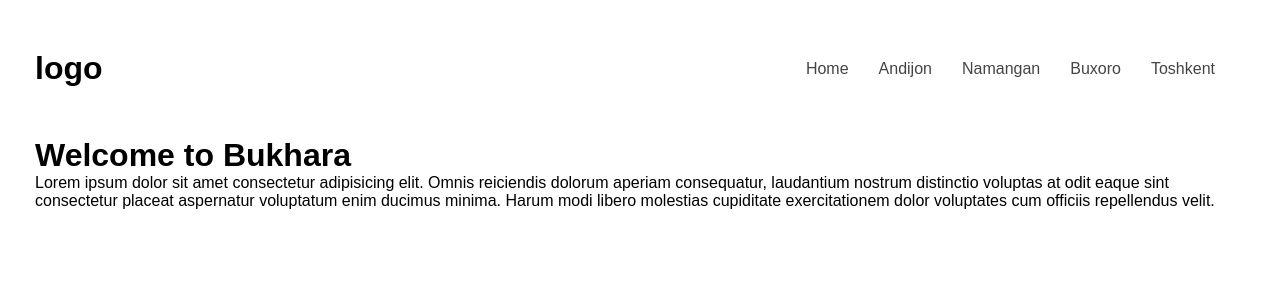
After one commit to hwandev12/django-starter, a Django app: page /buxoro/ in a window 1280 px wide. The commit adds this page. Shown: the top 300 px of the page. Run offline with Django 4.2, Linux system fonts and the light colour scheme.

Commit message:
add function to views

```diff
--- a/blog/urls.py
+++ b/blog/urls.py
@@ -1,9 +1,10 @@
 from django.urls import path
-from .views import home, andijon, namangan
+from .views import home, andijon, namangan, buxoro
 
 
 urlpatterns = [
     path("", home),
     path("and/", andijon),
     path("nam/", namangan),
+    path("buxoro/", buxoro)
 ]
--- a/blog/views.py
+++ b/blog/views.py
@@ -11,3 +11,6 @@ def andijon(request):
 
 def namangan(request):
     return render(request, 'namangan.html')
+
+def buxoro(request):
+    return render(request, 'buxoro.html')
--- a/static/style.css
+++ b/static/style.css
@@ -2,6 +2,7 @@
     margin: 0;
     padding: 0;
     box-sizing: border-box;
+    font-family: sans-serif;
 }
 
 .container {
@@ -16,6 +17,7 @@
     justify-content: space-between;
     align-items: center;
     margin-top: 50px;
+    margin-bottom: 50px;
 }
 .navbar h1 {
     font-size: 2rem;
--- a/templates/asosiy.html
+++ b/templates/asosiy.html
@@ -11,9 +11,9 @@
         <h1>Logo</h1>
         <ul class="lists">
             <li><a href="#">Home</a></li>
-            <li><a href="#">Andijon</a></li>
-            <li><a href="#">Namangan</a></li>
-            <li><a href="#">Buxoro</a></li>
+            <li><a href="/and/">Andijon</a></li>
+            <li><a href="/nam/">Namangan</a></li>
+            <li><a href="/buxoro/">Buxoro</a></li>
             <li><a href="#">Toshkent</a></li>
         </ul>
     </nav>
--- /dev/null
+++ b/templates/buxoro.html
@@ -0,0 +1,8 @@
+{% extends 'asosiy.html' %}
+
+{% block content %}
+<div class="container">
+    <h1>Welcome to Bukhara</h1>
+    <p>Lorem ipsum dolor sit amet consectetur adipisicing elit. Omnis reiciendis dolorum aperiam consequatur, laudantium nostrum distinctio voluptas at odit eaque sint consectetur placeat aspernatur voluptatum enim ducimus minima. Harum modi libero molestias cupiditate exercitationem dolor voluptates cum officiis repellendus velit.</p>
+</div>
+{% endblock %}
--- a/templates/index.html
+++ b/templates/index.html
@@ -3,5 +3,9 @@
 {% block title %}Homepage{% endblock %}
 
 {% block content %}
-    <h1>Homepage</h1>
+
+    <div class="container">
+        <h1>Homepage</h1>
+    </div>
+
 {% endblock %}
--- a/templates/namangan.html
+++ b/templates/namangan.html
@@ -2,7 +2,11 @@
 {% block title %}Namangan{% endblock %}
 
 {% block content %}
+<div class="container">
     <h1>Namangan</h1>
-    <p>Lorem ipsum dolor sit amet, consectetur adipisicing elit. Adipisci, aperiam beatae consectetur distinctio ex fuga laudantium necessitatibus nesciunt non obcaecati odio odit optio perspiciatis quia ratione sequi tempora veritatis voluptas.</p>
+    <p>Lorem ipsum dolor sit amet, consectetur adipisicing elit. Adipisci, aperiam beatae consectetur distinctio ex fuga
+        laudantium necessitatibus nesciunt non obcaecati odio odit optio perspiciatis quia ratione sequi tempora
+        veritatis voluptas.</p>
     <a href="/">Home</a>
+</div>
 {% endblock %}
```
